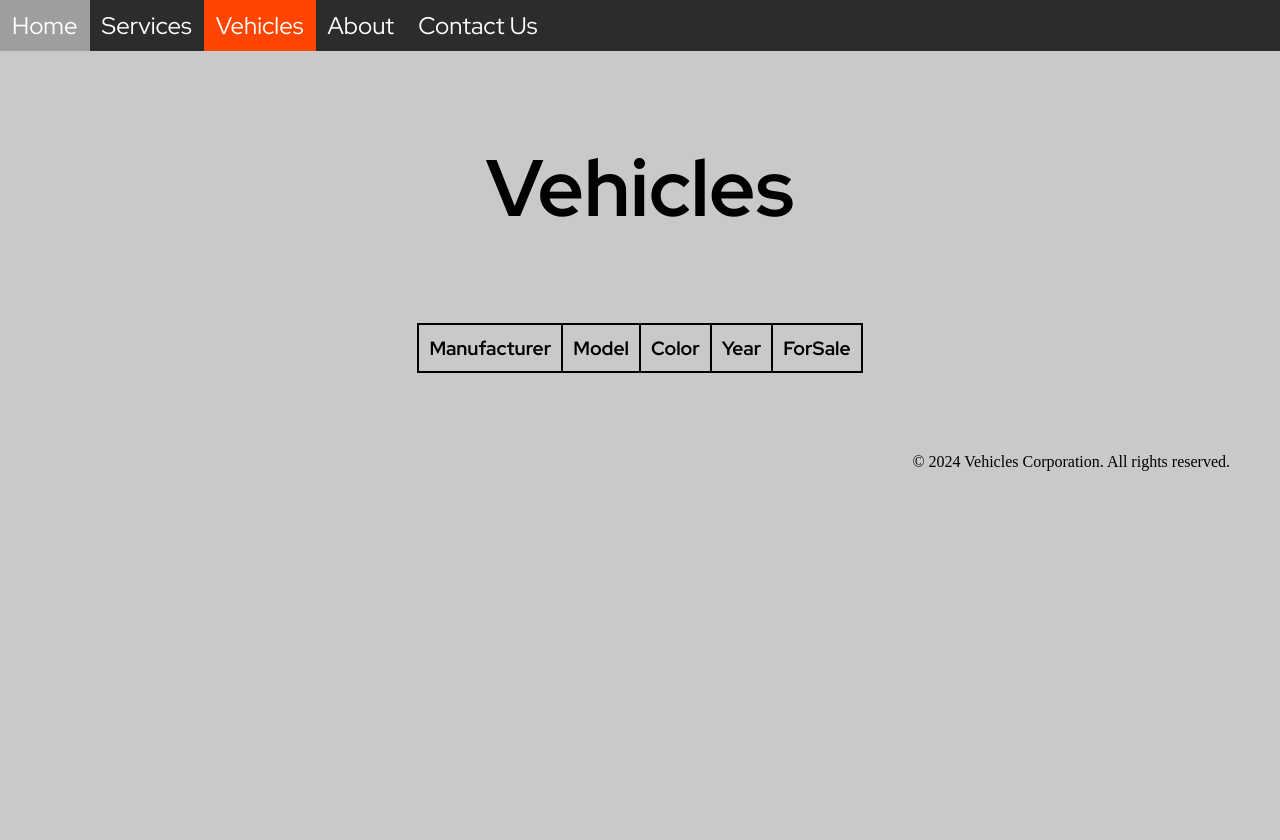
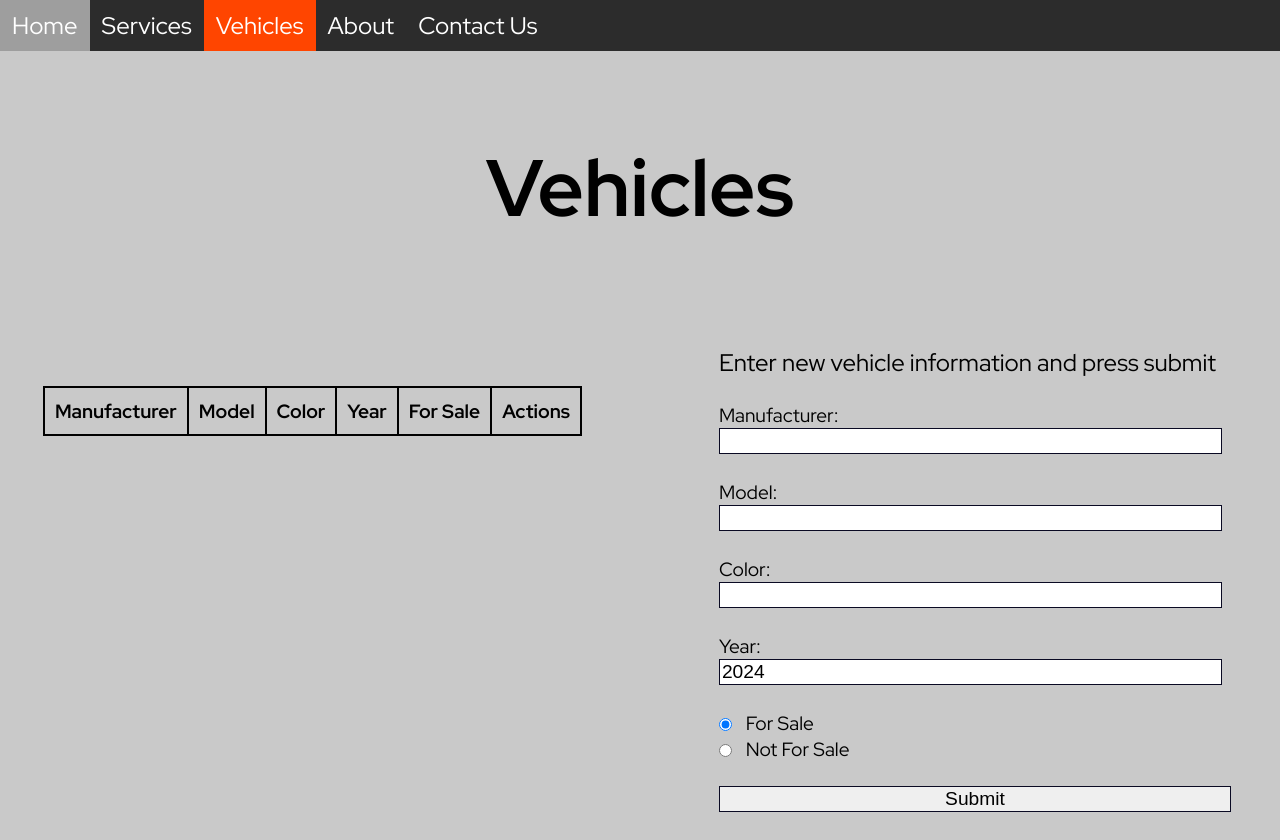
Before and after one commit to nwdorian/VehiclesFrontend, a plain HTML site: page vehicles.html in a window 1280 px wide. Shown: the top 840 px of the page. Before the commit the page ends 800 px from the top, so only its background shows below. Drawn offline with Linux system fonts and the light colour scheme.

Commit message:
add populating table data

```diff
--- a/script.js
+++ b/script.js
@@ -0,0 +1,73 @@
+const seedData = [
+  {
+    manufacturer: "BMW",
+    model: "530d",
+    color: "Black",
+    year: 2012,
+    forSale: true,
+  },
+  {
+    manufacturer: "Mercedes",
+    model: "GLS",
+    color: "Grey",
+    year: 2018,
+    forSale: false,
+  },
+  {
+    manufacturer: "Fiat",
+    model: "Punto",
+    color: "Red",
+    year: 2008,
+    forSale: true,
+  },
+  {
+    manufacturer: "Volkswagen",
+    model: "Golf VII",
+    color: "Blue",
+    year: 2020,
+    forSale: false,
+  },
+];
+
+const vehicleData = JSON.parse(localStorage.getItem("vehicles"));
+
+function seedLocalStorage(seedData) {
+  if (vehicleData == null) {
+    seedLocalStorage(seedData);
+  }
+  localStorage.setItem("vehicles", JSON.stringify(seedData));
+}
+
+document.addEventListener(
+  window.location.href.endsWith("vehicles.html"),
+  displayData()
+);
+
+function displayData() {
+  const table = document.getElementById("vehicles-body");
+
+  vehicleData.forEach((v) => {
+    const row = document.createElement("tr");
+    table.appendChild(row);
+
+    const manufacturer = document.createElement("td");
+    const model = document.createElement("td");
+    const color = document.createElement("td");
+    const year = document.createElement("td");
+    const forSale = document.createElement("td");
+    const actions = document.createElement("th");
+
+    row.appendChild(manufacturer);
+    row.appendChild(model);
+    row.appendChild(color);
+    row.appendChild(year);
+    row.appendChild(forSale);
+    row.appendChild(actions);
+
+    manufacturer.innerHTML = v.manufacturer;
+    model.innerHTML = v.model;
+    color.innerHTML = v.color;
+    year.innerHTML = v.year;
+    forSale.innerHTML = v.forSale ? "Yes" : "No";
+  });
+}
--- a/styles.css
+++ b/styles.css
@@ -92,7 +92,7 @@ th, td{
     grid-column: span 2;
 }
 
-.services-table{
+.services-table, .vehicles-table{
     margin: 0 auto;
 }
 tr:hover {background-color: #ffffff88;}
@@ -146,3 +146,32 @@ label, input, textarea{
 input[type="submit"]{
     width:103%;
 }
+
+/* vehicles */
+.vehicles-table{
+    margin-top: 10%;
+}
+
+.vehicles-form{
+    display:block;
+    margin: 0 auto;
+}
+
+.vehicles-form p{
+    font-size: 1.5rem;
+}
+
+.inline{
+    display: inline;
+    width: unset;
+    margin: 0 0.5em 0 0;
+    vertical-align: middle;
+}
+
+.vehicles-form input{
+    font-size: 1.2rem;;
+}
+
+.vehicles-form input[type="submit"]{
+    margin-top: 5%;
+}
--- a/vehicles.html
+++ b/vehicles.html
@@ -5,6 +5,7 @@
     <meta charset="UTF-8">
     <meta name="viewport" content="width=device-width, initial-scale=1.0">
     <link rel="stylesheet" href="styles.css">
+    <script src="script.js" defer></script>
     <link rel="preconnect" href="https://fonts.googleapis.com">
     <link rel="preconnect" href="https://fonts.gstatic.com" crossorigin>
     <link href="https://fonts.googleapis.com/css2?family=Red+Hat+Display:ital,wght@0,300..900;1,300..900&display=swap"
@@ -22,17 +23,35 @@
             <a href="contact.html">Contact Us</a>
         </div>
         <h1>Vehicles</h1>
-        <div class="services">
-            <table class="services-table">
-                <tr>
+
+        <div class="vehicles">
+            <table class="vehicles-table">
+                <thead>
                     <th>Manufacturer</th>
                     <th>Model</th>
                     <th>Color</th>
                     <th>Year</th>
-                    <th>ForSale</th>
-                </tr>
-                <tbody id="vehicles"></tbody>
+                    <th>For Sale</th>
+                    <th>Actions</th>
+                </thead>
+                <tbody id="vehicles-body"></tbody>
             </table>
+        </div>
+        <div class="vehicles-form">
+            <p>Enter new vehicle information and press submit</p>
+            <form id="form">
+                <label for="manufacturer">Manufacturer: <input id="manufacturer" name="manufacturer" type="text"
+                        required /></label>
+                <label for="model">Model: <input id="model" name="model" type="text" required /></label>
+                <label for="color">Color: <input id="color" name="color" type="text" required /></label>
+                <label for="year">Year:
+                    <input id="year" type="number" min="1900" max="2099" step="1" value="2024" required /></label>
+                <label for="is-forsale"><input id="is-forsale" type="radio" name="for-sale" class="inline" checked />
+                    For Sale</label>
+                <label for="not-forsale"><input id="not-forsale" type="radio" name="for-sale" class="inline" /> Not For
+                    Sale</label>
+                <input type="submit" value="Submit" />
+            </form>
         </div>
     </div>
 
@@ -40,4 +59,5 @@
 <footer>
     <p>&copy; 2024 Vehicles Corporation. All rights reserved.</p>
 </footer>
+
 </html>
```
